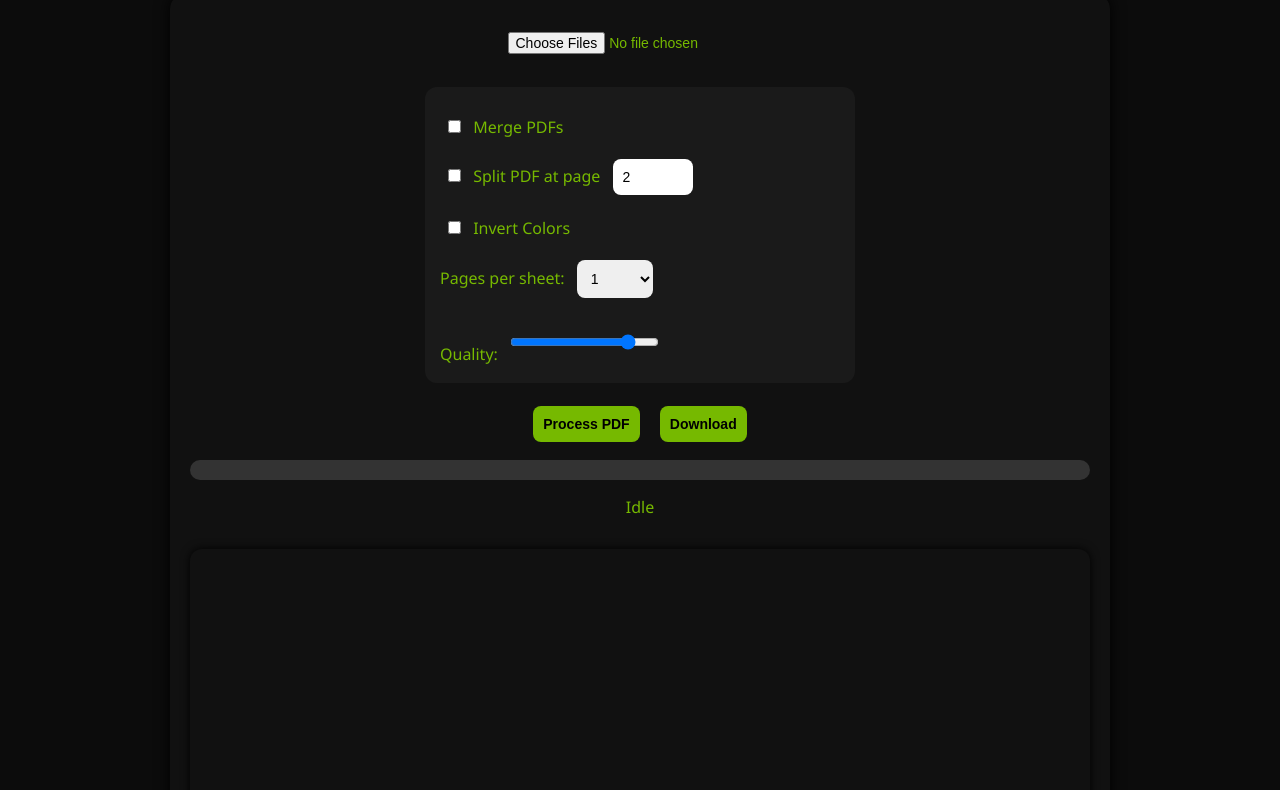
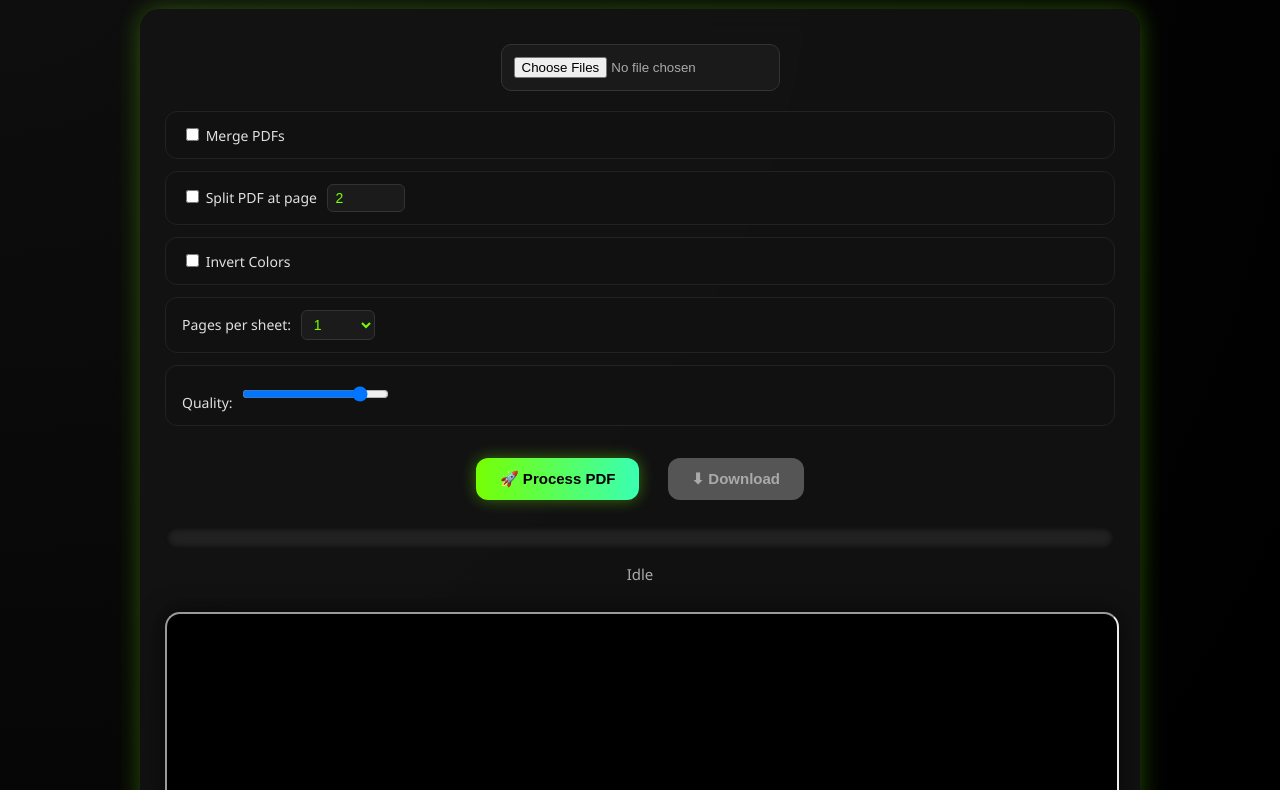
Before and after one commit to flowneticmarketio-svg/Pdf_editor, a plain HTML site: page index.html in a window 1280 px wide. Shown: the part 89-879 px from the top of the page. Drawn offline with Linux system fonts and the light colour scheme.

Commit message:
Update index.html

```diff
--- a/index.html
+++ b/index.html
@@ -8,94 +8,161 @@
   <script src="https://cdnjs.cloudflare.com/ajax/libs/pdf.js/3.11.174/pdf.min.js"></script>
   <style>
     body {
-      background: #0c0c0c;
-      color: #76b900;
-      font-family: "Segoe UI", sans-serif;
+      margin: 0;
+      font-family: "Segoe UI", Roboto, sans-serif;
+      background: radial-gradient(circle at top left, #0f0f0f, #000000 80%);
+      color: #e0e0e0;
       text-align: center;
-      margin: 0;
-      padding: 0;
     }
+
     h1 {
-      margin: 20px 0;
-      color: #76b900;
+      font-size: 2.2rem;
+      margin: 25px 0;
+      color: #76ff03;
+      text-shadow: 0 0 15px #76ff03;
+      letter-spacing: 2px;
     }
+
     .container {
-      width: 90%;
-      max-width: 900px;
+      max-width: 950px;
       margin: auto;
-      padding: 20px;
+      padding: 25px;
+      border-radius: 20px;
+      background: rgba(20, 20, 20, 0.85);
+      box-shadow: 0 0 25px rgba(118, 255, 3, 0.3);
+      backdrop-filter: blur(12px);
+    }
+
+    input[type="file"] {
+      margin: 10px auto;
+      padding: 12px;
+      border-radius: 10px;
+      background: #1a1a1a;
+      border: 1px solid #333;
+      color: #aaa;
+      display: block;
+      cursor: pointer;
+      transition: all 0.3s;
+    }
+    input[type="file"]:hover {
+      border-color: #76ff03;
+      color: #76ff03;
+    }
+
+    .options {
+      display: grid;
+      gap: 12px;
+      margin: 20px auto;
+      text-align: left;
+    }
+
+    .option-card {
       background: #111;
-      border-radius: 15px;
-      box-shadow: 0 0 15px #000;
+      padding: 12px 16px;
+      border-radius: 12px;
+      border: 1px solid #222;
+      transition: all 0.3s;
+      cursor: pointer;
     }
-    input, select, button {
-      margin: 8px;
-      padding: 10px;
-      border-radius: 8px;
-      border: none;
+    .option-card:hover {
+      border-color: #76ff03;
+      box-shadow: 0 0 15px rgba(118, 255, 3, 0.3);
+    }
+
+    label {
+      cursor: pointer;
       font-size: 14px;
     }
+
+    select, input[type="number"], input[type="range"] {
+      background: #1b1b1b;
+      border: 1px solid #333;
+      border-radius: 6px;
+      padding: 5px 8px;
+      color: #76ff03;
+      font-size: 14px;
+      outline: none;
+      margin-left: 6px;
+    }
+
     button {
-      background: #76b900;
-      color: black;
+      background: linear-gradient(90deg, #76ff03, #3affb3);
+      color: #000;
       font-weight: bold;
+      padding: 12px 24px;
+      border-radius: 12px;
+      border: none;
       cursor: pointer;
+      margin: 12px;
+      font-size: 15px;
+      box-shadow: 0 0 15px rgba(118, 255, 3, 0.4);
+      transition: transform 0.2s, box-shadow 0.3s;
     }
     button:hover {
-      background: #98d42d;
+      transform: translateY(-2px);
+      box-shadow: 0 0 25px rgba(118, 255, 3, 0.7);
     }
+    button:disabled {
+      background: #555;
+      color: #aaa;
+      cursor: not-allowed;
+      box-shadow: none;
+    }
+
     .progress-bar {
       width: 100%;
-      height: 20px;
-      background: #333;
-      border-radius: 10px;
-      margin: 10px 0;
+      height: 22px;
+      background: #222;
+      border-radius: 12px;
+      margin: 15px 0;
       overflow: hidden;
+      box-shadow: inset 0 0 8px #000;
     }
     .progress-fill {
       height: 100%;
       width: 0%;
-      background: #76b900;
-      transition: width 0.3s;
+      background: linear-gradient(90deg, #76ff03, #3affb3);
+      transition: width 0.4s ease;
+      box-shadow: 0 0 12px rgba(118, 255, 3, 0.7);
     }
+
+    #statusText {
+      font-size: 15px;
+      margin: 8px 0;
+      color: #aaa;
+    }
+
     iframe {
       width: 100%;
-      height: 500px;
-      border: none;
-      margin-top: 15px;
-      border-radius: 12px;
-      box-shadow: 0 0 10px #000;
-    }
-    label {
-      display: block;
-      margin-top: 10px;
-    }
-    .options {
-      text-align: left;
-      margin: 15px auto;
-      max-width: 400px;
-      background: #1a1a1a;
-      padding: 15px;
-      border-radius: 12px;
+      height: 520px;
+      border-radius: 15px;
+      margin-top: 20px;
+      background: #000;
+      box-shadow: 0 0 25px rgba(0,0,0,0.6);
     }
   </style>
 </head>
 <body>
-  <h1>⚡ NVIDIA Styled PDF Tool</h1>
+  <h1>⚡ NVIDIA PDF Tool</h1>
   <div class="container">
-    <input type="file" id="pdfInput" accept="application/pdf" multiple><br>
+    <input type="file" id="pdfInput" accept="application/pdf" multiple>
 
     <div class="options">
-      <label><input type="checkbox" id="mergePDF"> Merge PDFs</label>
+      <div class="option-card"><label><input type="checkbox" id="mergePDF"> Merge PDFs</label></div>
+      <div class="option-card">
         <label><input type="checkbox" id="splitPDF"> Split PDF at page
           <input type="number" id="splitPage" value="2" min="2" style="width:60px;">
         </label>
+      </div>
+      <div class="option-card">
         <label><input type="checkbox" id="invertColors"> Invert Colors</label>
-      <div id="invertOptions" style="display:none; margin-left:20px;">
-        <label><input type="radio" name="invertLevel" value="1" checked> Normal invert</label>
-        <label><input type="radio" name="invertLevel" value="2"> Strong invert</label>
+        <div id="invertOptions" style="display:none; margin-left:20px; margin-top:6px;">
+          <label><input type="radio" name="invertLevel" value="1" checked> Normal invert</label><br>
+          <label><input type="radio" name="invertLevel" value="2"> Strong invert</label><br>
           <label><input type="radio" name="invertLevel" value="3"> Pure B/W</label>
         </div>
+      </div>
+      <div class="option-card">
         <label>Pages per sheet:
           <select id="multiplePages">
             <option value="1">1</option>
@@ -103,11 +170,16 @@
             <option value="4">4-in-1</option>
           </select>
         </label>
-      <label>Quality: <input type="range" id="qualitySlider" min="10" max="100" value="90"></label>
+      </div>
+      <div class="option-card">
+        <label>Quality:
+          <input type="range" id="qualitySlider" min="10" max="100" value="90">
+        </label>
+      </div>
     </div>
 
-    <button onclick="processor.start()">Process PDF</button>
-    <button onclick="processor.download()" id="downloadBtn" disabled>Download</button>
+    <button onclick="processor.start()">🚀 Process PDF</button>
+    <button onclick="processor.download()" id="downloadBtn" disabled>⬇ Download</button>
 
     <div class="progress-bar"><div class="progress-fill" id="progressFill"></div></div>
     <p id="statusText">Idle</p>
@@ -116,6 +188,7 @@
   </div>
 
 <script>
+/* === Same JavaScript from previous working version === */
 class PDFProcessor {
   constructor() {
     this.files = [];
@@ -271,7 +344,6 @@ class PDFProcessor {
     a.click();
   }
 }
-
 const processor = new PDFProcessor();
 </script>
 </body>
```
Lines whose indentation alone changed are shown as unchanged.
